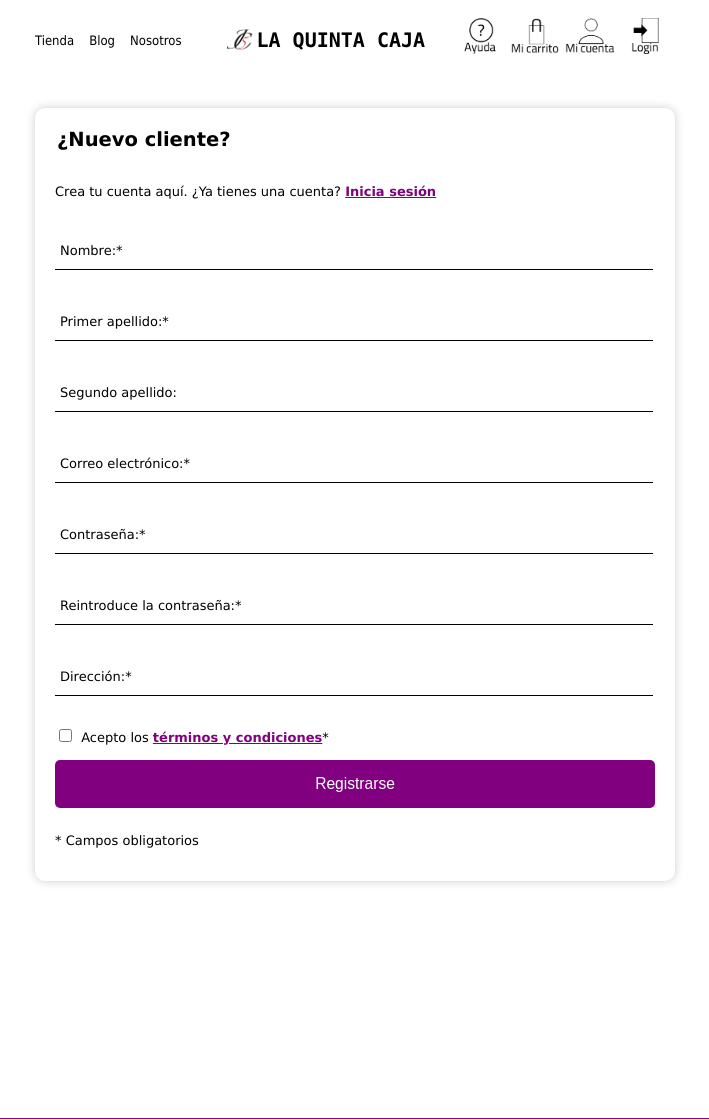
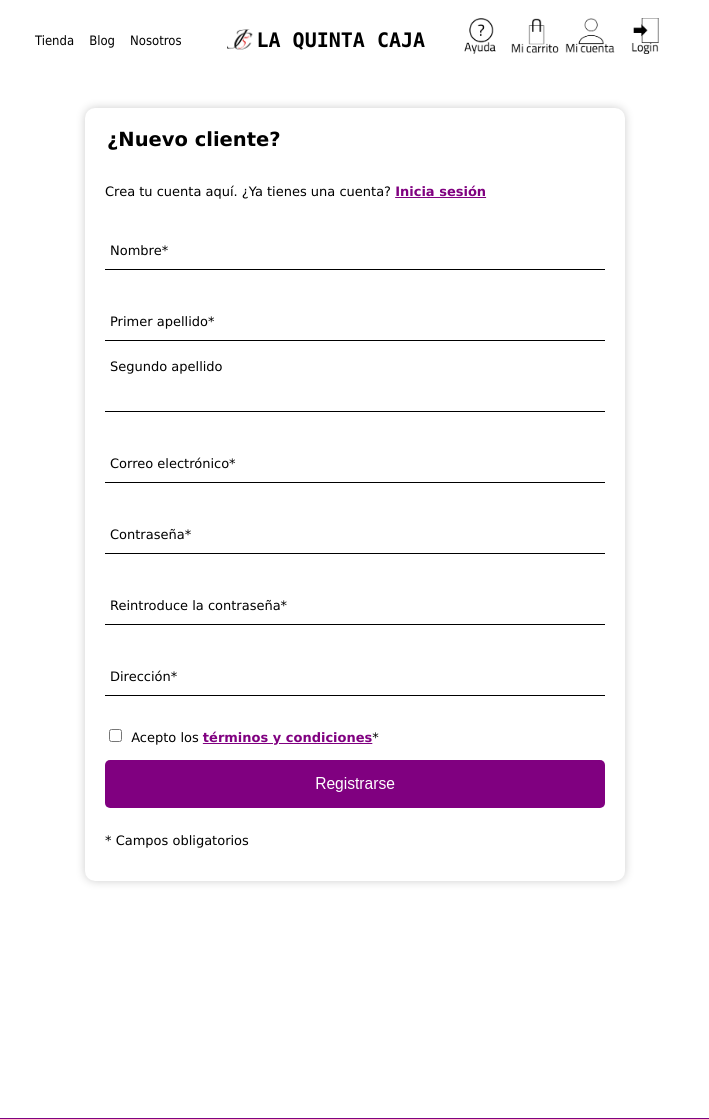
Before and after one commit to alexpareja/AplicacionesWeb, a PHP site: page /registro.php in a window 1280 px wide. Shown: the top 1119 px of the page, without its empty margins (285-994 px from the left). Run offline with PHP 8.4, Linux system fonts and the light colour scheme; some libraries are stand-ins or nearby versions.

Commit message:
Unificar CSS registro y login
No está terminado

```diff
--- a/css/formulario.css
+++ b/css/formulario.css
@@ -77,8 +77,8 @@ textarea {
   background-color: #572364;
 }
 
-/*Hoja de estilo formulario login*/
-#login-form {
+/*Hoja de estilo formulario login y registro*/
+#login-registro-form {
   margin: 0 auto;
   max-width: 500px;
   background-color: #fff;
@@ -89,25 +89,30 @@ textarea {
   font-size: 13px;
 }
 
-#login-form fieldset {
+#login-registro-form fieldset {
   border: none;
   margin: 0;
   padding: 0;
 }
 
-#login-form legend {
+#login-registro-form legend {
   font-size: 1.5em;
   font-weight: bold;
   margin-bottom: 20px;
 }
 
-#login-form .inputbox{
+#login-registro-form .inputbox{
     position: relative;
     margin: 30px 0;
 }
 
-#login-form .inputbox label[for="email"],
-#login-form .inputbox label[for="password"] {
+#login-registro-form .inputbox label[for="nombreUsuario"],
+#login-registro-form .inputbox label[for="apellido1Usuario"],
+#login-registro-form .inputbox label[for="apellido2Usuario"],
+#login-registro-form .inputbox label[for="emailUsuario"],
+#login-registro-form .inputbox label[for="password"],
+#login-registro-form .inputbox label[for="password2"],
+#login-registro-form .inputbox label[for="direccionUsuario"] {
   position: absolute;
   top: 50%;
   left: 5px;
@@ -118,14 +123,24 @@ textarea {
   transition: .5s;
 }
 
-#login-form input:focus ~ label[for="email"],
-#login-form input:valid ~ label[for="email"],
-#login-form input:focus ~ label[for="password"],
-#login-form input:valid ~ label[for="password"] {
+#login-registro-form input:focus ~ label[for="nombreUsuario"],
+#login-registro-form input:valid ~ label[for="nombreUsuario"],
+#login-registro-form input:focus ~ label[for="apellido1Usuario"],
+#login-registro-form input:valid ~ label[for="apellido1Usuario"],
+#login-registro-form input:focus ~ label[for="apellido2Usuario"],
+#login-registro-form input:valid ~ label[for="apellido2Usuario"],
+#login-registro-form input:focus ~ label[for="emailUsuario"],
+#login-registro-form input:valid ~ label[for="emailUsuario"],
+#login-registro-form input:focus ~ label[for="password"],
+#login-registro-form input:valid ~ label[for="password"],
+#login-registro-form input:focus ~ label[for="password2"],
+#login-registro-form input:valid ~ label[for="password2"],
+#login-registro-form input:focus ~ label[for="direccionUsuario"],
+#login-registro-form input:valid ~ label[for="direccionUsuario"] {
   top: -5px;
 }
 
-#login-form .inputbox input {
+#login-registro-form .inputbox input {
     width: 98%;
     height: 40px;
     background: transparent;
@@ -137,20 +152,46 @@ textarea {
     border-bottom: 1px solid #000;
 }
 
-#login-form div {
+#login-registro-form .inputbox input {
+    width: 98%;
+    height: 40px;
+    background: transparent;
+    border: none;
+    outline: none;
+    font-size: 1em;
+    padding:0 5px 0 5px;
+    color: #000;
+    border-bottom: 1px solid #000;
+}
+
+#login-registro-form input[type="checkbox"] {
+  display: inline;
+  margin-right: 5px;
+}
+
+#login-registro-form label.terminos {
+  display: inline-block;
+}
+
+#login-registro-form label.terminos a{
+  color: #800080;
+  font-weight: bold;
+}
+
+#login-registro-form div {
   margin: 15px 0;
   position: relative;
 }
 
-#login-form .inputbox #errorEmail, #errorPass{
+#login-registro-form .inputbox #errorEmail, #errorPass, #errorNombre, #errorApellido, #errorPass, #errorPass2, #errorDir {
   color: red;
 }
 
-#login-form #errorLogin {
+#login-registro-form #errorLogin {
   color: red;
 }
 
-#login-form button[type="submit"] {
+#login-registro-form button[type="submit"] {
   background-color: #800080;
   color: white;
   width: 100%;
@@ -162,149 +203,11 @@ textarea {
   font-size: 1.2em;
 }
 
-#login-form button[type="submit"]:hover {
+#login-registro-form button[type="submit"]:hover {
   background-color: #572364;
 }
 
-#login-form p.no-account a {
-  color: #800080;
-  font-weight: bold;
-}
-
-/*Hoja de estilo formulario registro*/
-#registro-form {
-  margin: 0 auto;
-  max-width: 600px;
-  background-color: #fff;
-  padding: 20px;
-  border-radius: 10px;
-  box-shadow: 0px 0px 10px #ccc;
-  font-family: Verdana;
-  font-size: 13px;
-}
-
-#registro-form fieldset {
-  border: none;
-  margin: 0;
-  padding: 0;
-}
-
-#registro-form legend {
-  font-size: 1.5em;
-  font-weight: bold;
-  margin-bottom: 20px;
-}
-
-#registro-form .inputbox{
-    position: relative;
-    margin: 30px 0;
-}
-
-#registro-form .inputbox label[for="nombreUsuario"],
-#registro-form .inputbox label[for="apellido1Usuario"],
-#registro-form .inputbox label[for="apellido2Usuario"],
-#registro-form .inputbox label[for="emailUsuario"],
-#registro-form .inputbox label[for="password"],
-#registro-form .inputbox label[for="password2"],
-#registro-form .inputbox label[for="direccionUsuario"] {
-  position: absolute;
-  top: 50%;
-  left: 5px;
-  transform: translateY(-50%);
-  color: #000;
-  font-size: 1em;
-  pointer-events: none;
-  transition: .5s;
-}
-
-#registro-form input:focus ~ label[for="nombreUsuario"],
-#registro-form input:valid ~ label[for="nombreUsuario"],
-#registro-form input:focus ~ label[for="apellido1Usuario"],
-#registro-form input:valid ~ label[for="apellido1Usuario"],
-#registro-form input:focus ~ label[for="apellido2Usuario"],
-#registro-form input:valid ~ label[for="apellido2Usuario"],
-#registro-form input:focus ~ label[for="emailUsuario"],
-#registro-form input:valid ~ label[for="emailUsuario"],
-#registro-form input:focus ~ label[for="password"],
-#registro-form input:valid ~ label[for="password"],
-#registro-form input:focus ~ label[for="password2"],
-#registro-form input:valid ~ label[for="password2"],
-#registro-form input:focus ~ label[for="direccionUsuario"],
-#registro-form input:valid ~ label[for="direccionUsuario"] {
-  top: -5px;
-}
-
-#registro-form .inputbox input {
-    width: 98%;
-    height: 40px;
-    background: transparent;
-    border: none;
-    outline: none;
-    font-size: 1em;
-    padding:0 5px 0 5px;
-    color: #000;
-    border-bottom: 1px solid #000;
-}
-
-#registro-form input[type="checkbox"] {
-  display: inline;
-  margin-right: 5px;
-}
-
-#registro-form label.terminos {
-  display: inline-block;
-}
-
-#registro-form label.terminos a{
-  color: #800080;
-  font-weight: bold;
-}
-
-#registro-form div {
-  margin: 15px 0;
-}
-
-#registro-form #errorNombre {
-  color: red;
-}
-
-#registro-form #errorApellido {
-  color: red;
-}
-
-#registro-form #errorEmail {
-  color: red;
-}
-
-#registro-form #errorPass {
-  color: red;
-}
-
-#registro-form #errorPass2 {
-  color: red;
-}
-
-#registro-form #errorDir {
-  color: red;
-}
-
-#registro-form button[type="submit"] {
-  background-color: #800080;
-  color: white;
-  width: 100%;
-  padding: 15px;
-  border: none;
-  border-radius: 5px;
-  cursor: pointer;
-  margin-bottom: 10px;
-  font-size: 1.2em;
-}
-
-#registro-form button[type="submit"]:hover {
-  background-color: #572364;
-}
-
-#registro-form p.account a {
+#login-registro-form p.account a {
   color: #800080;
   font-weight: bold;
 }
--- a/includes/FormularioRegistro.php
+++ b/includes/FormularioRegistro.php
@@ -21,46 +21,46 @@ class FormularioRegistro extends Formulario
 
         $html = <<<EOF
         $htmlErroresGlobales
-        <div id = "registro-form">
+        <div id = "login-registro-form">
             <fieldset>
                 <legend>¿Nuevo cliente?</legend>
                 <p class="account">Crea tu cuenta aquí. ¿Ya tienes una cuenta? <a href="login.php">Inicia sesión</a></p>
                 <div class="inputbox">
-                    <label for="nombreUsuario">Nombre:*</label>
-                    <input id="nombreUsuario" type="text" name="nombreUsuario" value="$nombreUsuario" />
+                    <input id="nombreUsuario" type="text" name="nombreUsuario" value="$nombreUsuario" required/>
+                    <label for="nombreUsuario">Nombre*</label>
                     <span id="errorNombre">{$erroresCampos['nombreUsuario']}</span>
                 </div>
                 <div class="inputbox">
-                    <label for="apellido1Usuario">Primer apellido:*</label>
-                    <input id="apellido1Usuario" type="text" name="apellido1Usuario" value="$apellido1Usuario" />
+                    <input id="apellido1Usuario" type="text" name="apellido1Usuario" value="$apellido1Usuario" required/>
+                    <label for="apellido1Usuario">Primer apellido*</label>
                     <span id="errorApellido">{$erroresCampos['apellido1Usuario']}</span>
                 </div>
                 <div class="inputbox">
-                    <label for="apellido2Usuario">Segundo apellido:</label>
                     <input id="apellido2Usuario" type="text" name="apellido2Usuario" value="$apellido2Usuario" />
+                    <label for="apellido2Usuario">Segundo apellido</label>
                 </div>
                 <div class="inputbox">
-                    <label for="emailUsuario">Correo electrónico:*</label>
-                    <input id="emailUsuario" type="email" name="emailUsuario" value="$emailUsuario" />
+                    <input id="emailUsuario" type="email" name="emailUsuario" value="$emailUsuario" required/>
+                    <label for="emailUsuario">Correo electrónico*</label>
                     <span id="errorEmail">{$erroresCampos['emailUsuario']}</span>
                 </div>
                 <div class="inputbox">
-                    <label for="password">Contraseña:*</label>
-                    <input id="password" type="password" name="password" />
+                    <input id="password" type="password" name="password" required/>
+                    <label for="password">Contraseña*</label>
                     <span id="errorPass">{$erroresCampos['password']}</span>
                 </div>
                 <div class="inputbox">
-                    <label for="password2">Reintroduce la contraseña:*</label>
-                    <input id="password2" type="password" name="password2" />
+                    <input id="password2" type="password" name="password2" required/>
+                    <label for="password2">Reintroduce la contraseña*</label>
                     <span id="errorPass2">{$erroresCampos['password2']}</span>
                 </div>
                 <div class="inputbox">
-                    <label for="direccionUsuario">Dirección:*</label>
-                    <input id="direccionUsuario" type="text" name="direccionUsuario" value="$direccionUsuario" />
+                    <input id="direccionUsuario" type="text" name="direccionUsuario" value="$direccionUsuario" required/>
+                    <label for="direccionUsuario">Dirección*</label>
                     <span id="errorDir">{$erroresCampos['direccionUsuario']}</span>
                 </div>
                 <div>
-                    <input type="checkbox" id="terms" name="terms" required>
+                    <input type="checkbox" id="terms" name="terms" required/>
                     <label for="terms" class="terminos">Acepto los <a href="terminosycondiciones.php">términos y condiciones</a>*</label>
                 </div>
                 <div>
```
Also changed, not shown: includes/FormularioLogin.php (+5 -5 lines).
